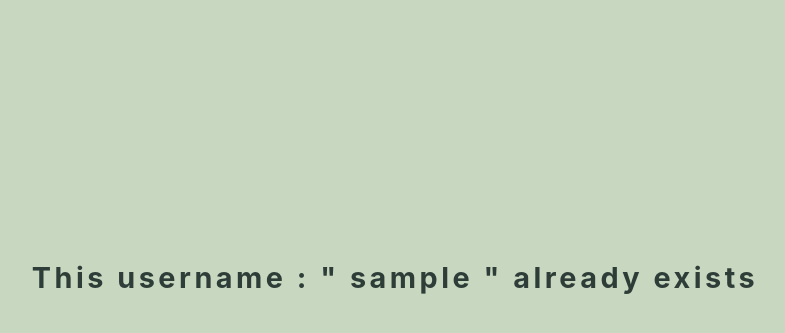
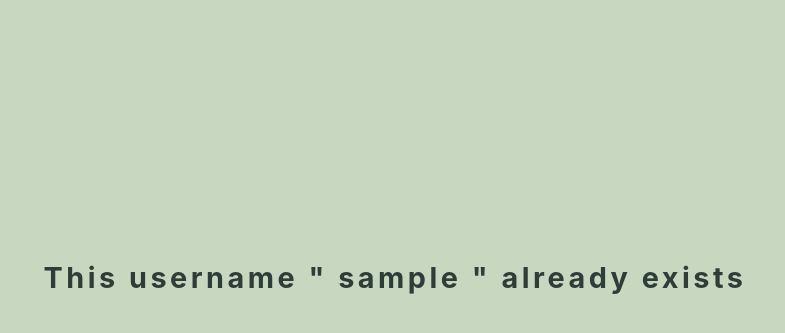
Before and after one commit to YazidNajimHassane/secure-vault, a Flask app: template templates/register.html in a window 1280 px wide. Shown: the top 333 px of the page, without its empty margins (245-1030 px from the left). Run offline with Flask 3, Linux system fonts and the light colour scheme; the template is opened without the code that fills it: most values are stand-ins (such as "Sample title", 1, 10 or a date in 2020).

Commit message:
fixing some typos

```diff
--- a/templates/register.html
+++ b/templates/register.html
@@ -1,4 +1,4 @@
 {%extends 'base.html'%}
 {%block body%}
-<h1 style="margin-top: 260px;">This username :  " {{username}} " already exists </h1>
+<h1 style="margin-top: 260px;">This username  " {{username}} " already exists </h1>
 {%endblock%}
```
